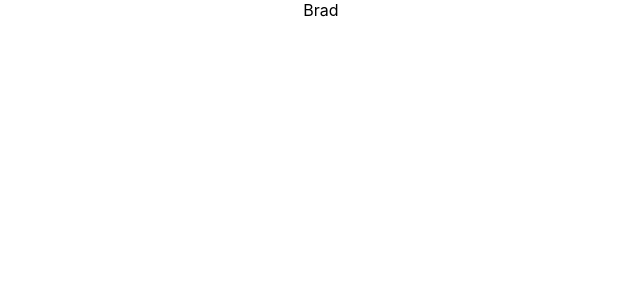
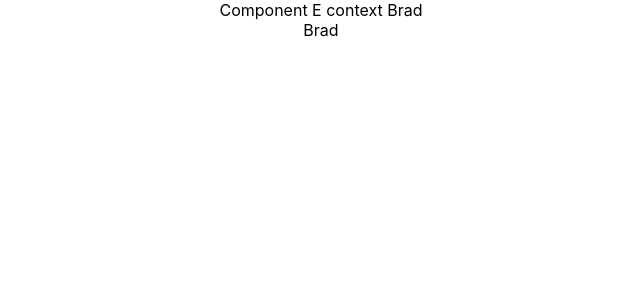
Before and after one commit to takinabradley/Codevolution-react-tutorial, a React (Create React App) app: page / in a window 1280 px wide. Shown: the top 300 px of the page, without its empty margins (319-959 px from the left). Built offline with nearby package versions, Linux system fonts and the light colour scheme.

Commit message:
Finish 'Context 3'

```diff
--- a/src/components/ComponentE.js
+++ b/src/components/ComponentE.js
@@ -1,7 +1,20 @@
 import React from "react"
 import ComponentF from "./ComponentF"
+import UserContext from "./userContext"
 export default class ComponentE extends React.Component {
+  static contextType = UserContext
+
   render() {
-    return <ComponentF />
+    return (
+      <div>
+        Component E context {this.context}
+        <ComponentF />
+      </div>
+    )
   }
 }
+
+// this is how you'd do it without static fields
+// using context either way is limited to a single context and to class
+// components
+ComponentE.contextType = UserContext
--- a/src/components/userContext.js
+++ b/src/components/userContext.js
@@ -1,4 +1,4 @@
 import React from "react"
 
-const UserContext = React.createContext()
+const UserContext = React.createContext("Default value!")
 export default UserContext
```
Also changed, not shown: 1 other file (tests, documents, lock files or other folders).
